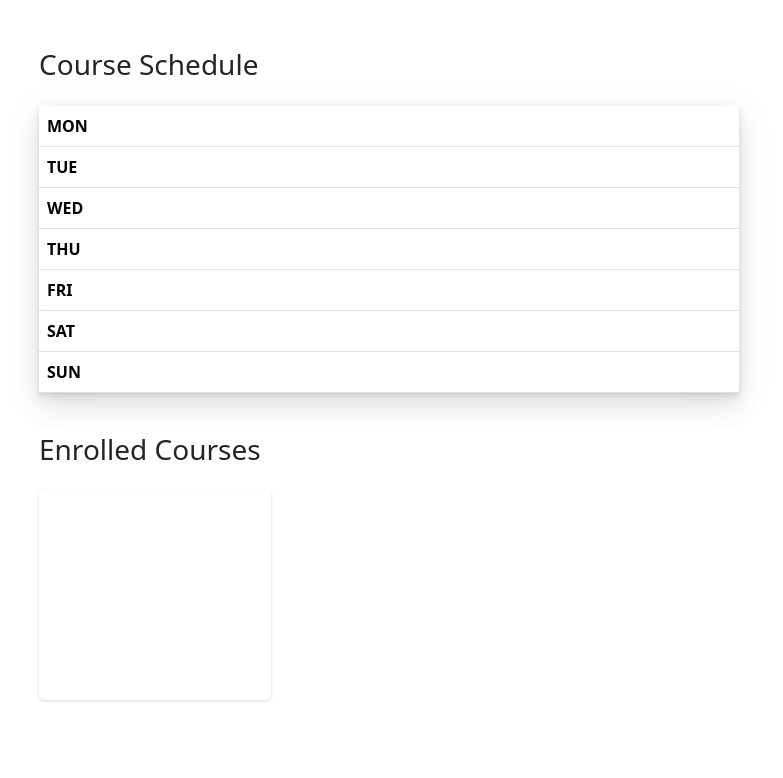
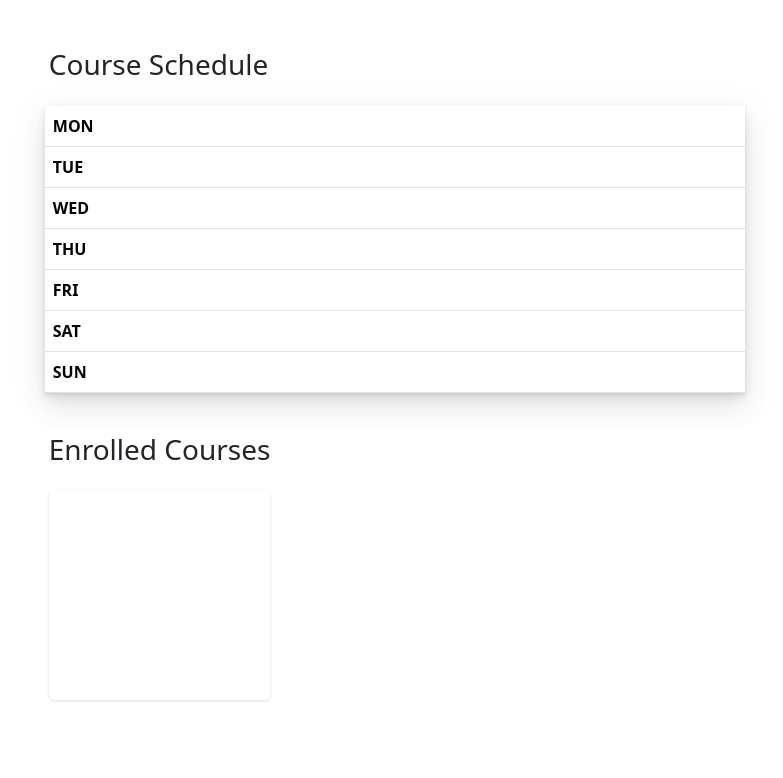
Before and after one commit to zenosaika/OpenTU, a Django app: page /schedule/ in a window 1280 px wide. Shown: the part 56-834 px from the top of the page, without its empty margins (101-884 px from the left). Run offline with Django 4.2, Linux system fonts and the light colour scheme; a user stored in the database is signed in; tables that the repository leaves empty hold one stand-in row (values such as "Sample post"); lists and menus that the app fills with data are empty.

Commit message:
fix padding

```diff
--- a/OpenTU/Course/templates/Course/schedule.html
+++ b/OpenTU/Course/templates/Course/schedule.html
@@ -109,19 +109,19 @@
   }
 </style>
 
-<div class="container py-5" style="width: 80%">
+<div class="container d-flex justify-content-center">
+  <div class="row py-5" style="width: 90%">
     <h3 class="pb-3">Course Schedule</h3>
-  <table class="table shadowbox" style="max-width: 700px">
+    <table class="table shadowbox ms-2" style="max-width: 700px;">
       <tbody>
         {% for day in days %}
-        <th style="width: 65px !important;">{{ day.day }}</th>
-        {% for slot in day.slot %}
-            {% if slot %}
+        <tr>
+          <th style="width: 65px !important">{{ day.day }}</th>
+          {% for slot in day.slot %} {% if slot %}
           <td><div class="line {{slot.color}}">&nbsp;</div></td>
           {% else %}
           <td>&nbsp;</td>
-            {% endif %}
-        {% endfor %}
+          {% endif %} {% endfor %}
         </tr>
         {% endfor %}
       </tbody>
@@ -148,5 +148,6 @@
       {% endfor %}
     </div>
   </div>
+</div>
 
 {% endblock %}
```
Lines whose indentation alone changed are shown as unchanged.
